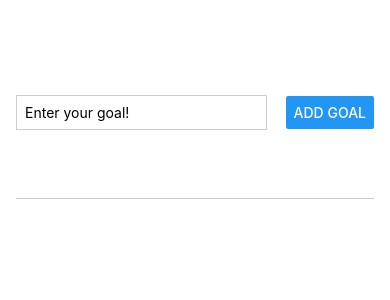
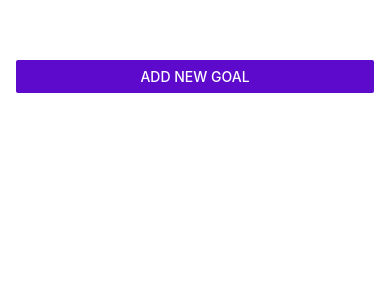
Before and after one commit to avionics18/react-native-crash-course, a React Native app: screen / in a window 390 px wide. Shown: the top 300 px of the page. Built offline with nearby package versions, Linux system fonts and the light colour scheme.

Commit message:
Modal component done

```diff
--- a/App.js
+++ b/App.js
@@ -1,17 +1,23 @@
 import { useState } from "react";
-import { StyleSheet, View, FlatList } from "react-native";
+import { StyleSheet, View, FlatList, Button } from "react-native";
 
 import GoalInput from "./components/GoalInput";
 import GoalItem from "./components/GoalItem";
 
 export default function App() {
+    const [modalIsVisible, setModalIsVisible] = useState(false);
     const [courseGoals, setCourseGoals] = useState([]);
 
     function addGoalHandler(enteredGoalText) {
-        setCourseGoals((prev) => [
-            ...prev,
-            { text: enteredGoalText, id: Math.random().toString() },
-        ]);
+        if (enteredGoalText === "") {
+            console.log("Please enter some goal...");
+        } else {
+            setCourseGoals((prev) => [
+                ...prev,
+                { text: enteredGoalText, id: Math.random().toString() },
+            ]);
+            setModalIsVisible(false);
+        }
     }
 
     function delGoalHandler(id) {
@@ -20,7 +26,16 @@ export default function App() {
 
     return (
         <View style={styles.appContainer}>
-            <GoalInput addGoalHandler={addGoalHandler} />
+            <Button
+                title="Add New Goal"
+                color="#5e0acc"
+                onPress={() => setModalIsVisible(true)}
+            />
+            <GoalInput
+                addGoalHandler={addGoalHandler}
+                isVisible={modalIsVisible}
+                hideModal={() => setModalIsVisible(false)}
+            />
             <View style={styles.goalsContainer}>
                 <FlatList
                     data={courseGoals}
@@ -41,7 +56,7 @@ export default function App() {
 
 const styles = StyleSheet.create({
     appContainer: {
-        paddingTop: 50,
+        paddingTop: 60,
         paddingHorizontal: 16,
         flex: 1,
     },
--- a/components/GoalInput.js
+++ b/components/GoalInput.js
@@ -1,7 +1,7 @@
 import { useState } from "react";
-import { StyleSheet, View, TextInput, Button } from "react-native";
+import { StyleSheet, View, TextInput, Button, Modal } from "react-native";
 
-export default function GoalInput({ addGoalHandler }) {
+export default function GoalInput({ addGoalHandler, isVisible, hideModal }) {
     const [enteredGoalText, setEneteredGoalText] = useState("");
 
     function goalInputHandler(enteredText) {
@@ -14,6 +14,7 @@ export default function GoalInput({ addGoalHandler }) {
     }
 
     return (
+        <Modal visible={isVisible} animationType="slide">
             <View style={styles.inputContainer}>
                 <TextInput
                     style={styles.textInput}
@@ -21,27 +22,47 @@ export default function GoalInput({ addGoalHandler }) {
                     value={enteredGoalText}
                     onChangeText={goalInputHandler}
                 />
-            <Button title="Add Goal" onPress={onSubmitHandler} />
+                <View style={styles.buttonContainer}>
+                    <View style={styles.button}>
+                        <Button
+                            color="#5e0acc"
+                            title="Add Goal"
+                            onPress={onSubmitHandler}
+                        />
                     </View>
+                    <View style={styles.button}>
+                        <Button
+                            color="#710cf5"
+                            title="Cancel"
+                            onPress={hideModal}
+                        />
+                    </View>
+                </View>
+            </View>
+        </Modal>
     );
 }
 
 const styles = StyleSheet.create({
     inputContainer: {
         flex: 1,
-        flexDirection: "row",
-        justifyContent: "space-between",
+        justifyContent: "center",
         alignItems: "center",
-        paddingBottom: 24,
-        marginBottom: 24,
-        borderBottomWidth: 1,
-        borderBottomColor: "#cccccc",
+        padding: 24,
     },
     textInput: {
         borderWidth: 1,
         borderColor: "#cccccc",
-        width: "70%",
-        marginRight: 8,
+        width: "100%",
         padding: 8,
     },
+    buttonContainer: {
+        flexDirection: "row",
+        justifyContent: "space-between",
+        marginTop: 16,
+    },
+    button: {
+        width: "40%",
+        marginHorizontal: 8,
+    },
 });
```
Lines whose indentation alone changed are shown as unchanged.
